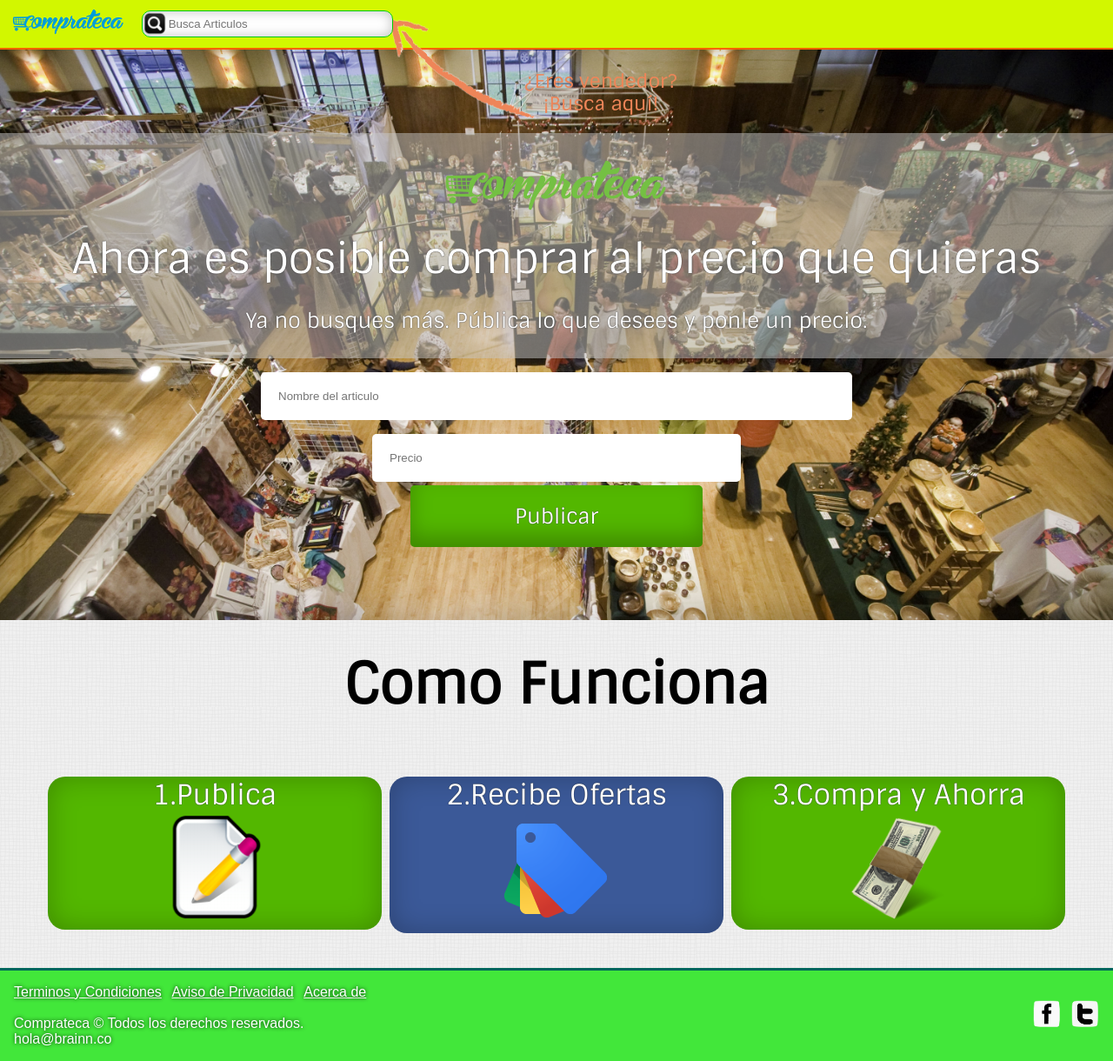
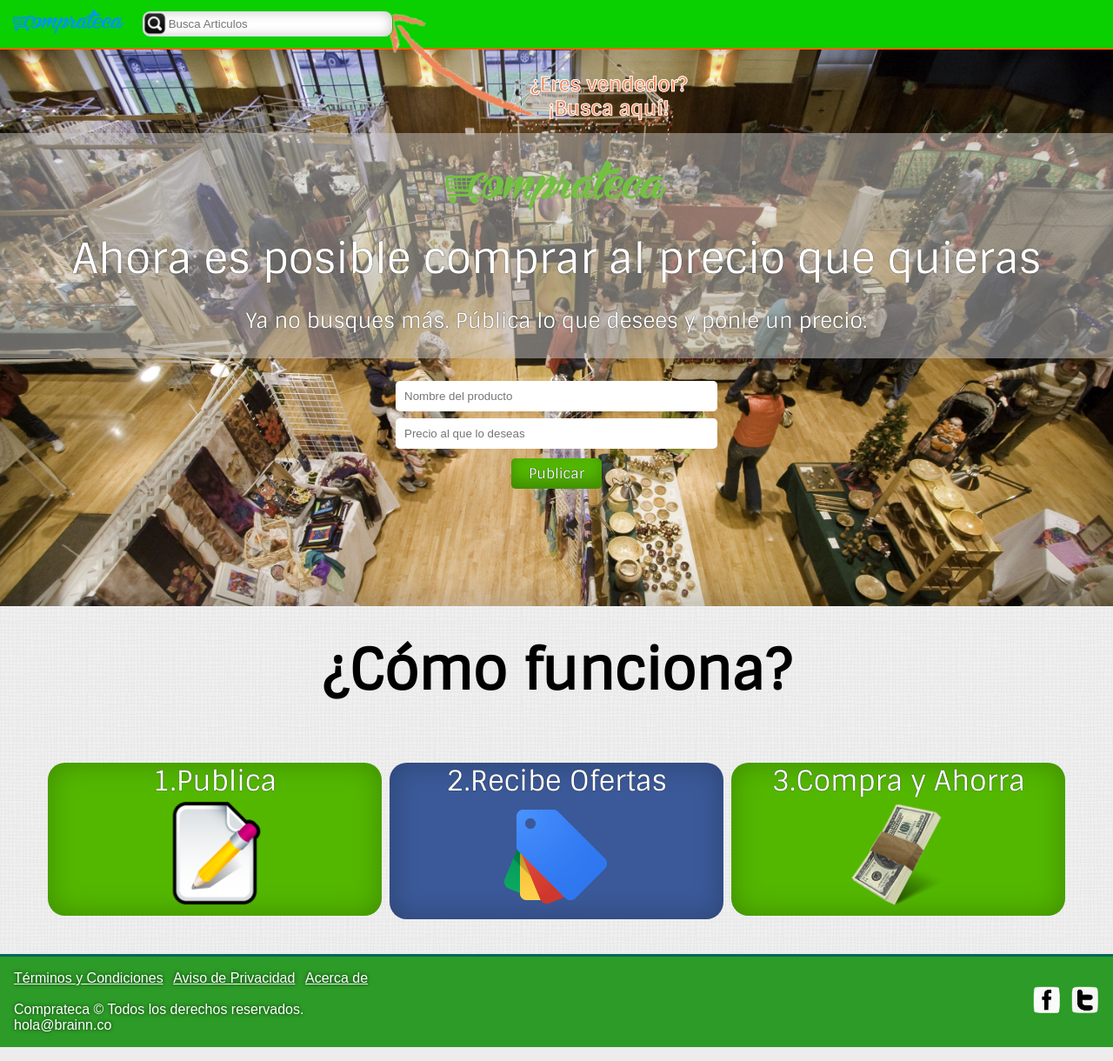
Before and after one commit to UncleMario/comprateca, a Django app: template comprateca/templates/mvp/home.html in a window 1280 px wide. Shown: the whole page at 87% size. Run offline with Django 3.2, Linux system fonts and the light colour scheme; the template is opened without the code that fills it, so the values that code supplies are empty; some libraries are stand-ins or nearby versions; some web fonts are replaced.

Commit message:
fix errors css

```diff
--- a/comprateca/media/css/style.css
+++ b/comprateca/media/css/style.css
@@ -53,7 +53,7 @@ ul {
 }
 .alert{
 	font-size: 16px;
-	background: #F83E5B;
+	background: #00B0D7;
 	padding: 10px;
 	width: 50%;
 	margin: 0 auto;
@@ -66,10 +66,8 @@ ul {
 }
 .button-form{
 	text-decoration: none;
-	padding: 20px 120px;
 	box-shadow: 0px -0.5em 1em rgba(0, 0, 0, 0.25) inset;
 	border-radius: 5px;
-	width: 350px;
 }
 .button-blue{
 	background: none repeat scroll 0% 0% rgb(59, 89, 152);
@@ -112,7 +110,6 @@ ul {
 }
 .input-form{
 	border-radius: 5px;
-	padding: 20px;
 	border: 0px;
 	background: white;
 }
@@ -123,7 +120,7 @@ ul {
 	background: #9FEE00;
 }
 .footer{
-	background: #42E73A;
+	background: #2D9B27;
 	border-top: 3px solid #00675C;
 	color: white;
 	padding: 1em;
@@ -143,16 +140,22 @@ ul {
 	float: right;
 }
 .header{
-	background: #D2F700;
+	background: #0ACF00;
 	height: 55px;
 	border-bottom: 2px solid #FF6200;
 }
 .margin-left-20{
 	margin-left: 20px;
 }
+.margin10{
+	margin: 10px;
+}
 .list-item{
 	display: inline-block;
 	vertical-align: middle;
+}
+.padding10{
+	padding: 10px;
 }
 .post-button{
 	position: fixed;
@@ -220,6 +223,9 @@ ul {
 .width-50{
 	width: 50%;
 }
+.width-350{
+	width: 350px;
+}
 .wrapper-transparent{
 	background: rgba(200,200,200,.5);
 	padding: 20px;
--- a/comprateca/mvp/forms.py
+++ b/comprateca/mvp/forms.py
@@ -8,6 +8,7 @@ class ArticleForm(ModelForm):
 		model = Article
 		exclude = ('owner','date',)
 		widgets = {
-			'title':TextInput(attrs={'class':'input-form width-50','placeholder':'Titulo del Articulo'}),
-			'price':TextInput(attrs={'class':'input-form width-30','placeholder':'Precio'}),
+			'title':TextInput(attrs={'class':'input-form width-350 padding10','placeholder':'Nombre del producto'}),
+			'price':TextInput(attrs={'class':'input-form width-350 padding10','placeholder':'Precio al que lo deseas', \
+				'style':'position:relative;top:-20px'}),
 		}
--- a/comprateca/templates/footer.html
+++ b/comprateca/templates/footer.html
@@ -1,6 +1,6 @@
 		<div class="footer font-muli font-05em text-shadow-green">
 			<div class="links float-left">
-				<a href="">Terminos y Condiciones</a>
+				<a href="">Términos y Condiciones</a>
 				<a href="">Aviso de Privacidad</a>
 				<a href="/about/">Acerca de</a>
 			</div>
--- a/comprateca/templates/header.html
+++ b/comprateca/templates/header.html
@@ -13,7 +13,7 @@
 			<form method='GET' action='/mvp/search/'>
 				<input class="search-input shadow1" type="text" name="q" placeholder="Busca Articulos">
 			</form>
-			<img src="{{ MEDIA_URL }}img/searchhere.png" style="position:absolute;left:270px;top:10px">
+			<img width="353" height="130" src="{{ MEDIA_URL }}img/searchhere.png" style="position:absolute;left:270px;top:10px">
 		</div>
 		<div class='float-right text-shadow-green' style="position:relative;top:5px;right:23px;color:white">
 			<div class='list-item margin-left-20 item-right'>
@@ -35,7 +35,7 @@
 			<a href="/">
 				<img src="{{ MEDIA_URL }}img/comprateca2.png" width="148" height="39">
 			</a>
-			<img src="{{ MEDIA_URL }}img/searchhere.png" style="position:absolute;left:440px;top:10px">
+			<img width="353" height="130" src="{{ MEDIA_URL }}img/searchhere.png" style="position:absolute;left:440px;top:10px">
 		</div>
 		<div class="list-item search-form" style="left:10px;top:5px;position:relative">
 			<form method='GET' action='/mvp/search/'>
--- a/comprateca/templates/mvp/article.html
+++ b/comprateca/templates/mvp/article.html
@@ -25,11 +25,10 @@
 				<div>
 					{{ form.price }}
 					{{ form.price.errors }}</br>
-					<span class="size-14 color-blue">Ej. 500</span>
 				</div>
 
 				<div>
-					<input class="button-form button-green" type="submit" value="Publicar">
+					<input class="button-form button-green" type="submit" value="Publicar" style="padding:7px 20px; font-size:16px; position:relative;top:-36px">
 				</div>
 			</form>
 		</div>
--- a/comprateca/templates/mvp/home.html
+++ b/comprateca/templates/mvp/home.html
@@ -20,18 +20,13 @@
 
 
 			<form method="POST" action="/mvp/article/" enctype="multipart/form-data">{% csrf_token %}
-				<div>
-					<input id='title' type="text" name="title" class="input-form width-50" placeholder="Nombre del articulo"></br>
-				</div>
 
-				<div>
-					<input id='price' type="text" name="price" class="input-form width-30" placeholder="Precio"></br>
-				</div>
+				<input id='title' type="text" name="title" class="input-form width-350 padding10" placeholder="Nombre del producto"></br>
+
+				<input id='price' type="text" name="price" class="input-form width-350 padding10" placeholder="Precio al que lo deseas" style="position:relative; top:-20px"></br>
 
 				{% if user.is_authenticated %}
-				<div>
-					<input class="button-form button-green" type="submit" value="Publicar">
-				</div>
+				<input class="button-form button-green" type="submit" value="Publicar" style="padding:7px 20px; font-size:16px; position:relative;top:-36px">
 				{% endif %}
 			</form>
 
@@ -48,7 +43,7 @@
 				</script>
 				{% if not user.is_authenticated %}
 				<form action="{% url facebook_connect %}?facebook_login=1" method="post">
-					<a id="fbconnect" href="javascript:void(0);" class="button-form button-green size-05em">
+					<a id="fbconnect" href="javascript:void(0);" class="button-form button-green" style="padding:7px 20px; font-size:16px; position:relative;top:-36px">
 						Publicar
 					</a>
 					<input type="hidden" name="next"/>
@@ -60,7 +55,7 @@
 	</div>
 
 	<div class='area text-align-center size-2em'>
-		<h2 class='size-2em'>Como Funciona</h2>
+		<h2 class='size-2em'>¿Cómo funciona?</h2>
 
 		<div style="color:white">
 			<div class='inline-block vertical-align-top width-30 wrapper-color button-green'>
```
Also changed, not shown: comprateca/templates/mvp/view_article.html (+13 -18 lines), comprateca/media/img/searchhere.png.
